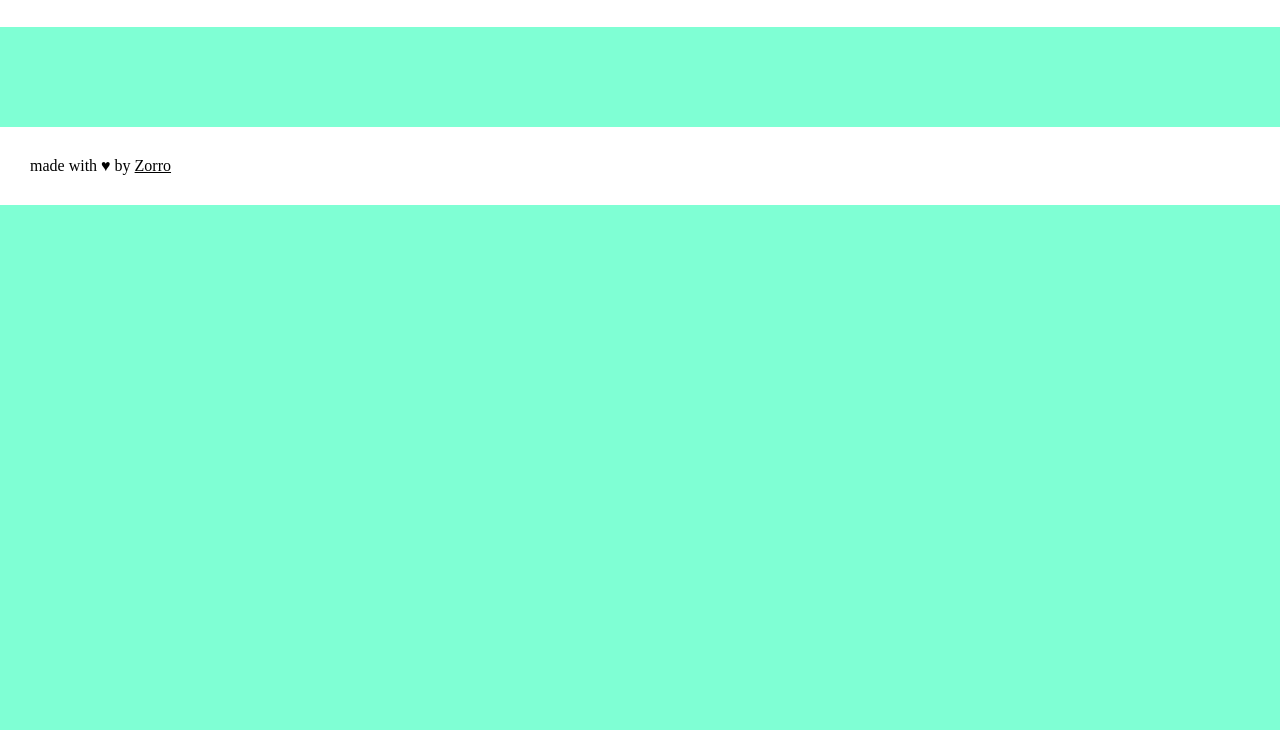
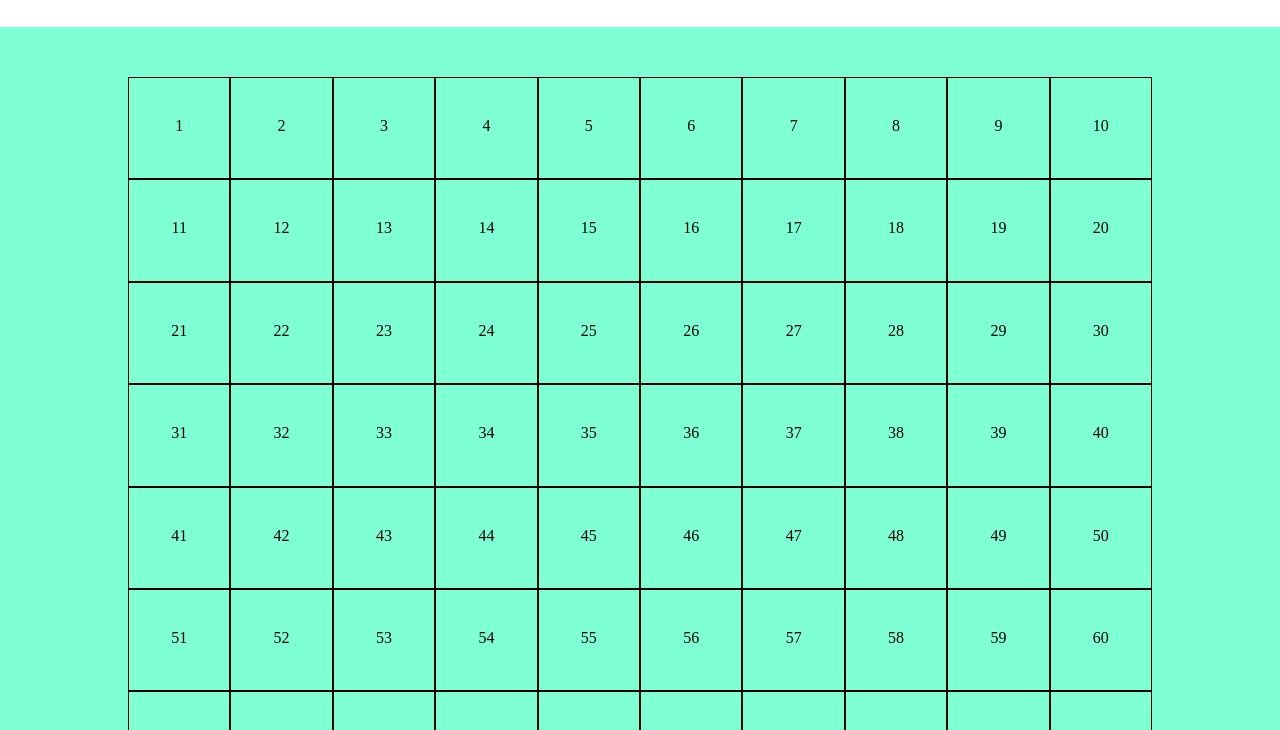
Before and after one commit to Davide-Morellato/js-campominato-grid, a plain HTML site: page index.html in a window 1280 px wide. Both pictures are taken after a click on the button "Play". Shown: the part 70-800 px from the top of the page. Drawn offline with Linux system fonts and the light colour scheme.

Commit message:
ADD: Js grid

```diff
--- a/app.js
+++ b/app.js
@@ -0,0 +1,75 @@
+// L’utente clicca su un bottone che genererà una griglia di gioco quadrata.
+// Ogni cella ha un numero progressivo, da 1 a 100.
+// Ci saranno quindi 10 caselle per ognuna delle 10 righe.
+// Quando l’utente clicca su ogni cella, la cella cliccata si colora di azzurro ed emetto un messaggio in console con il numero della cella cliccata.
+
+
+// RICHIAMO IL BOTTONE PER CREARE POI LA GRIGLIA [document.querySelector()]
+
+const createGridButton = document.querySelector('.btn')
+
+
+// CREO L'EVENTO SUL BOTTONE PER GENERARE LA GRIGLIA [.addEventListener()]
+
+createGridButton.addEventListener('click', function(){
+
+    // CREO UNA VARIABILE PER RICHIAMARMI LA GRIGLIA
+
+    const grid = document.querySelector('.grid')
+
+
+    // CREO UNA VARIABILE cell PER INDICARE QUANTE CELLE VOGLIO SU UNA RIGA
+
+    const cellRow = 10 ;
+
+
+    // CREO UNA VARIABILE gridCells PER INDICARE QUANTE CELLE TOTALI VOGLIO PER LA GRIGLIA
+
+    const gridCells = cellRow * cellRow ;
+
+
+    // CREO UN CICLO for PER AGGIUNGERE LE CELLE AL DOM
+
+    for(let i = 0; i < gridCells; i++){
+
+        // CREO UNA VARIABILE PER AGGIUNGERNE UNA ALLE CELLE GENERATE [(da 0 a 99) + 1]
+
+        const cells = i + 1 ;
+
+
+        // CREO LA SINGOLA CELLA [document.createElement()]
+
+        const singleCell = document.createElement('div') ;
+
+
+        // ASSEGNO LA CLASSE cell ALLA SINGOLA CELLA (.className)
+
+        singleCell.className = 'cell' ;
+
+
+        // GENERO LE CELLE NELLA GRIGLIA AGGIUNGENDOLE AL DOM (.innerHTML)
+
+        singleCell.innerHTML = cells ;
+
+
+        // APPENDO LE CELLE CREATE singleCell ALLA GRIGLIA grid (.append)
+
+        grid.append(singleCell) ;
+
+
+
+        // CREO L'EVENTO SULLA CELLA PER CAMBIARE LO SFONDO AL CLICK (.addEventListener)
+
+        singleCell.addEventListener('click', function(){
+
+            // ASSEGNO LA CLASSE bg-sand (.classList) ALLA CELLA AL CLICK (.toggle)
+
+            singleCell.classList.toggle('bg-sand')
+            console.log(cells)
+
+        })
+
+
+    }
+
+})
--- a/index.html
+++ b/index.html
@@ -14,113 +14,13 @@
                 <h1>Campo Minato</h1>
             </div>
             <div>
-                <button class="button" type="button">Play</button>
+                <button class="btn" type="button">Play</button>
             </div>
         </header>
 
         <main>
             <section id="center">
                 <div class="grid">
-                    <!-- <div class="cells"></div>
-                    <div class="cells"></div>
-                    <div class="cells"></div>
-                    <div class="cells"></div>
-                    <div class="cells"></div>
-                    <div class="cells"></div>
-                    <div class="cells"></div>
-                    <div class="cells"></div>
-                    <div class="cells"></div>
-                    <div class="cells"></div>
-                    <div class="cells"></div>
-                    <div class="cells"></div>
-                    <div class="cells"></div>
-                    <div class="cells"></div>
-                    <div class="cells"></div>
-                    <div class="cells"></div>
-                    <div class="cells"></div>
-                    <div class="cells"></div>
-                    <div class="cells"></div>
-                    <div class="cells"></div>
-                    <div class="cells"></div>
-                    <div class="cells"></div>
-                    <div class="cells"></div>
-                    <div class="cells"></div>
-                    <div class="cells"></div>
-                    <div class="cells"></div>
-                    <div class="cells"></div>
-                    <div class="cells"></div>
-                    <div class="cells"></div>
-                    <div class="cells"></div>
-                    <div class="cells"></div>
-                    <div class="cells"></div>
-                    <div class="cells"></div>
-                    <div class="cells"></div>
-                    <div class="cells"></div>
-                    <div class="cells"></div>
-                    <div class="cells"></div>
-                    <div class="cells"></div>
-                    <div class="cells"></div>
-                    <div class="cells"></div>
-                    <div class="cells"></div>
-                    <div class="cells"></div>
-                    <div class="cells"></div>
-                    <div class="cells"></div>
-                    <div class="cells"></div>
-                    <div class="cells"></div>
-                    <div class="cells"></div>
-                    <div class="cells"></div>
-                    <div class="cells"></div>
-                    <div class="cells"></div>
-                    <div class="cells"></div>
-                    <div class="cells"></div>
-                    <div class="cells"></div>
-                    <div class="cells"></div>
-                    <div class="cells"></div>
-                    <div class="cells"></div>
-                    <div class="cells"></div>
-                    <div class="cells"></div>
-                    <div class="cells"></div>
-                    <div class="cells"></div>
-                    <div class="cells"></div>
-                    <div class="cells"></div>
-                    <div class="cells"></div>
-                    <div class="cells"></div>
-                    <div class="cells"></div>
-                    <div class="cells"></div>
-                    <div class="cells"></div>
-                    <div class="cells"></div>
-                    <div class="cells"></div>
-                    <div class="cells"></div>
-                    <div class="cells"></div>
-                    <div class="cells"></div>
-                    <div class="cells"></div>
-                    <div class="cells"></div>
-                    <div class="cells"></div>
-                    <div class="cells"></div>
-                    <div class="cells"></div>
-                    <div class="cells"></div>
-                    <div class="cells"></div>
-                    <div class="cells"></div>
-                    <div class="cells"></div>
-                    <div class="cells"></div>
-                    <div class="cells"></div>
-                    <div class="cells"></div>
-                    <div class="cells"></div>
-                    <div class="cells"></div>
-                    <div class="cells"></div>
-                    <div class="cells"></div>
-                    <div class="cells"></div>
-                    <div class="cells"></div>
-                    <div class="cells"></div>
-                    <div class="cells"></div>
-                    <div class="cells"></div>
-                    <div class="cells"></div>
-                    <div class="cells"></div>
-                    <div class="cells"></div>
-                    <div class="cells"></div>
-                    <div class="cells"></div>
-                    <div class="cells"></div>
-                    <div class="cells"></div> -->
                 </div>
             </section>
         </main>
@@ -131,5 +31,107 @@
             </div>
         </footer>
         <script src="./app.js"></script>
+
+        <!-- <div class="cell">ciao</div>
+        <div class="cell">ciao</div>
+        <div class="cell">ciao</div>
+        <div class="cell">ciao</div>
+        <div class="cell">ciao</div>
+        <div class="cell">ciao</div>
+        <div class="cell">ciao</div>
+        <div class="cell">ciao</div>
+        <div class="cell">ciao</div>
+        <div class="cell">ciao</div>
+        <div class="cell">ciao</div>
+        <div class="cell">ciao</div>
+        <div class="cell">ciao</div>
+        <div class="cell">ciao</div>
+        <div class="cell">ciao</div>
+        <div class="cell">ciao</div>
+        <div class="cell">ciao</div>
+        <div class="cell">ciao</div>
+        <div class="cell">ciao</div>
+        <div class="cell">ciao</div>
+        <div class="cell">ciao</div>
+        <div class="cell">ciao</div>
+        <div class="cell">ciao</div>
+        <div class="cell">ciao</div>
+        <div class="cell">ciao</div>
+        <div class="cell">ciao</div>
+        <div class="cell">ciao</div>
+        <div class="cell">ciao</div>
+        <div class="cell">ciao</div>
+        <div class="cell">ciao</div>
+        <div class="cell">ciao</div>
+        <div class="cell">ciao</div>
+        <div class="cell">ciao</div>
+        <div class="cell">ciao</div>
+        <div class="cell">ciao</div>
+        <div class="cell">ciao</div>
+        <div class="cell">ciao</div>
+        <div class="cell">ciao</div>
+        <div class="cell">ciao</div>
+        <div class="cell">ciao</div>
+        <div class="cell">ciao</div>
+        <div class="cell">ciao</div>
+        <div class="cell">ciao</div>
+        <div class="cell">ciao</div>
+        <div class="cell">ciao</div>
+        <div class="cell">ciao</div>
+        <div class="cell">ciao</div>
+        <div class="cell">ciao</div>
+        <div class="cell">ciao</div>
+        <div class="cell">ciao</div>
+        <div class="cell">ciao</div>
+        <div class="cell">ciao</div>
+        <div class="cell">ciao</div>
+        <div class="cell">ciao</div>
+        <div class="cell">ciao</div>
+        <div class="cell">ciao</div>
+        <div class="cell">ciao</div>
+        <div class="cell">ciao</div>
+        <div class="cell">ciao</div>
+        <div class="cell">ciao</div>
+        <div class="cell">ciao</div>
+        <div class="cell">ciao</div>
+        <div class="cell">ciao</div>
+        <div class="cell">ciao</div>
+        <div class="cell">ciao</div>
+        <div class="cell">ciao</div>
+        <div class="cell">ciao</div>
+        <div class="cell">ciao</div>
+        <div class="cell">ciao</div>
+        <div class="cell">ciao</div>
+        <div class="cell">ciao</div>
+        <div class="cell">ciao</div>
+        <div class="cell">ciao</div>
+        <div class="cell">ciao</div>
+        <div class="cell">ciao</div>
+        <div class="cell">ciao</div>
+        <div class="cell">ciao</div>
+        <div class="cell">ciao</div>
+        <div class="cell">ciao</div>
+        <div class="cell">ciao</div>
+        <div class="cell">ciao</div>
+        <div class="cell">ciao</div>
+        <div class="cell">ciao</div>
+        <div class="cell">ciao</div>
+        <div class="cell">ciao</div>
+        <div class="cell">ciao</div>
+        <div class="cell">ciao</div>
+        <div class="cell">ciao</div>
+        <div class="cell">ciao</div>
+        <div class="cell">ciao</div>
+        <div class="cell">ciao</div>
+        <div class="cell">ciao</div>
+        <div class="cell">ciao</div>
+        <div class="cell">ciao</div>
+        <div class="cell">ciao</div>
+        <div class="cell">ciao</div>
+        <div class="cell">ciao</div>
+        <div class="cell">ciao</div>
+        <div class="cell">ciao</div>
+        <div class="cell">ciao</div> -->
+
     </body>
 </html>
--- a/style.css
+++ b/style.css
@@ -22,6 +22,9 @@ a{
 
 body{
     background-color: rgb(127, 255, 212);
+    height: 100vh;
+    display: flex;
+    flex-direction: column;
 }
 
 header{
@@ -38,8 +41,12 @@ header{
     gap: 10px;
 }
 
-.button{
+.btn{
     width: 50px;
+}
+
+main{
+    flex-grow: 1;
 }
 
 #center{
@@ -50,13 +57,17 @@ header{
 .grid{
     display: grid;
     grid-template-columns: repeat(10, 1fr);
-    gap: 5px;
 }
 
 .grid > *{
-    background-color: white;
     aspect-ratio: 1/1;
-    border: 1px solid black;
+    border: 0.5px solid black;
+    text-align: center;
+    line-height: 95px;
+}
+
+.bg-sand{
+    background-color: rgb(250, 235, 199);
 }
 
 footer{
```
